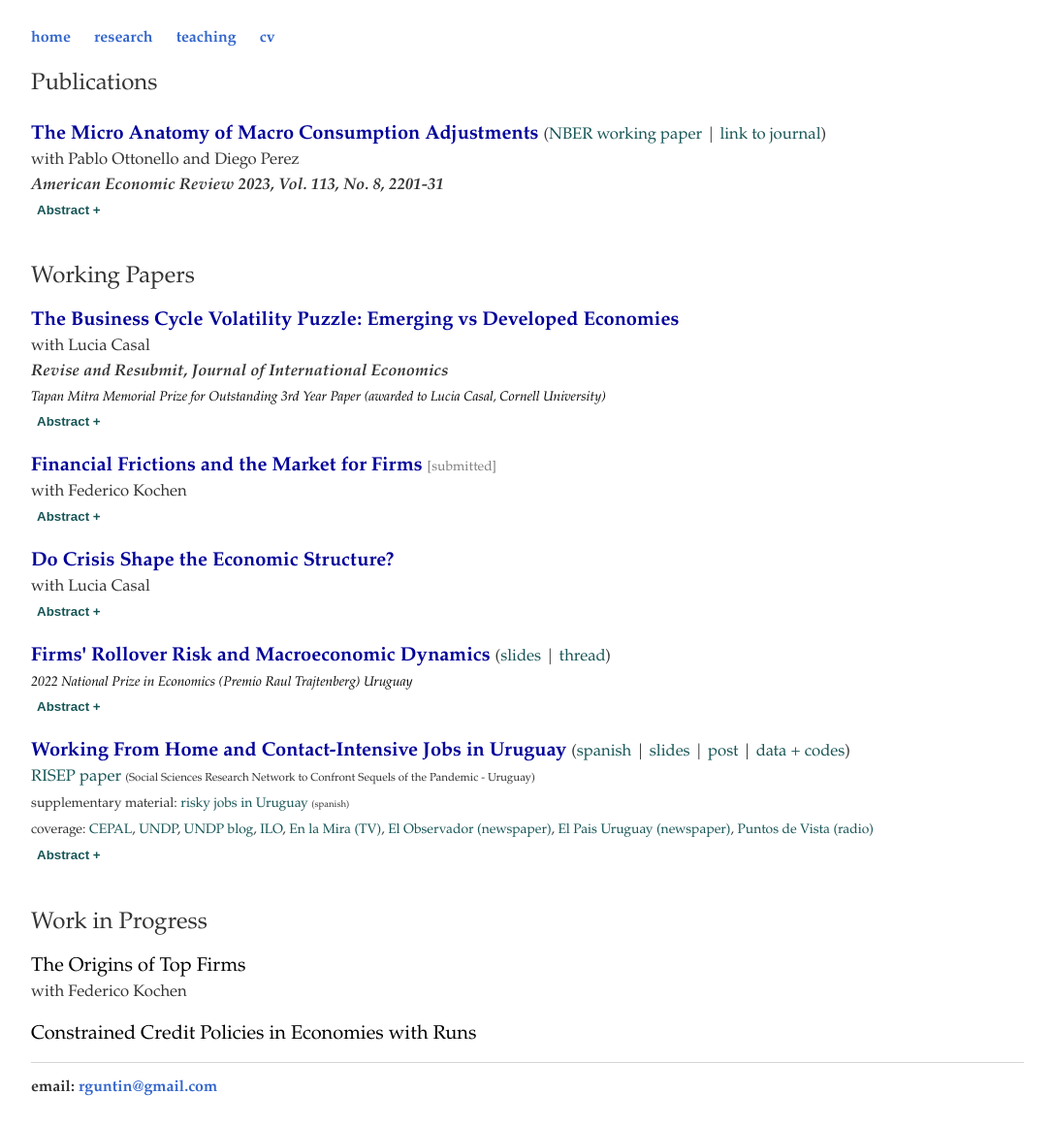
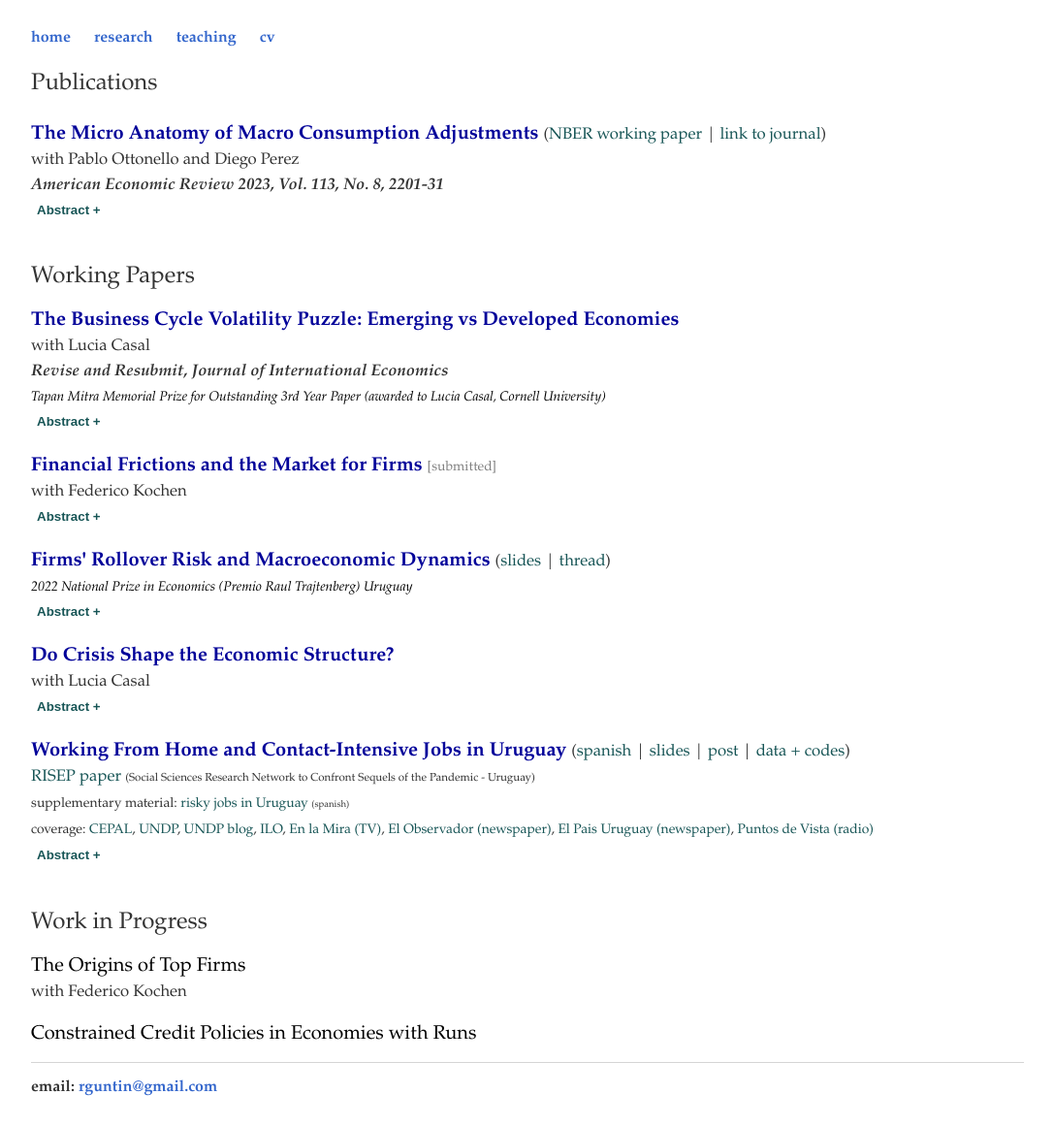
Before and after one commit to rafaguntin/rafaguntin.github.io, a Jekyll site: the page built from research/index.html, in a window 1280 px wide. Shown: the whole page at 97% size, without its empty margins (96-1183 px from the left). Built offline with Jekyll 4.4.1, drawn with Linux system fonts in a browser that asks for light colours.

Commit message:
Update index.html

```diff
--- a/research/index.html
+++ b/research/index.html
@@ -70,17 +70,6 @@ We show that the predictions from our theory are consistent with the cross-secti
 			</p>
 
 
-	<p> <a style="font-weight: bold; color:#000099"
-			       href="/research/LCRG_STcrisis.pdf"
-			       target="_blank">Do Crisis Shape the Economic Structure?</a> <small> <!-- (<a style="color:#175556" href="/research/GK - Slides NYU - 09Dec19 - Handout.pdf" target="_blank">slides</a> | <a style="color:#175556" href="https://ethanminfang.github.io/minfang.github.io/files/Discussions_Kochen_YES2020.pdf" target="_blank">YES discussion</a>)	-->
-				<br>with <a style="color:#333" href="https://www.luciacasal.com" target="_blank"> Lucia Casal</a>
-				 <br><button style ="font-weight: bold; color:#175556 ;background-color: white;border: none;" onclick="myFunction6()" id="myBtn6">Abstract +<small></button>
-					       <span id="dots6"></span> <span id="more6" style = "display:none; color:#282828; line-height: 1.4em; text-align: justify">
-In this paper, we study whether crises accelerate or slow down structural change.  We document the sectoral reallocation of economic activity following crises such as banking and sovereign debt crises, using data from 79 emerging and developed economies covering over 100 crisis episodes between 1950 and 2019. Our analysis reveals significant and persistent shifts in the aftermath of crises. On average, reallocation toward the agricultural sector delays structural transformation by 7 to 9 years, while reallocation out of the service sector is minimal. The construction sector experiences a severe collapse, whereas output shifts to manufacturing without a corresponding reallocation of employment. To understand these patterns, we use a model of growth and structural transformation with input and demand distortions. Our findings show that reallocation in agriculture and services is largely driven by standard income and price effects, while the excessive collapse in construction reflects a sharp relative increase in demand distortions. Additionally, the divergence between output and employment reallocation in manufacturing is explained by significant and persistent changes in labor distortions following a crisis.
-						 </span> <big><big>
-			</p>
-
-
         <p>  <a style="font-weight: bold ; color:#000099"
 		href="/research/Guntin_FirmsRolloverRisk.pdf"
 			                  target="_blank">
@@ -102,9 +91,15 @@ In this paper, we study whether crises accelerate or slow down structural change
 		</span> <big><big>
                             </p>
 
-
-
-
+	<p> <a style="font-weight: bold; color:#000099"
+			       href="/research/LCRG_STcrisis.pdf"
+			       target="_blank">Do Crisis Shape the Economic Structure?</a> <small> <!-- (<a style="color:#175556" href="/research/GK - Slides NYU - 09Dec19 - Handout.pdf" target="_blank">slides</a> | <a style="color:#175556" href="https://ethanminfang.github.io/minfang.github.io/files/Discussions_Kochen_YES2020.pdf" target="_blank">YES discussion</a>)	-->
+				<br>with <a style="color:#333" href="https://www.luciacasal.com" target="_blank"> Lucia Casal</a>
+				 <br><button style ="font-weight: bold; color:#175556 ;background-color: white;border: none;" onclick="myFunction6()" id="myBtn6">Abstract +<small></button>
+					       <span id="dots6"></span> <span id="more6" style = "display:none; color:#282828; line-height: 1.4em; text-align: justify">
+In this paper, we study whether crises accelerate or slow down structural change.  We document the sectoral reallocation of economic activity following crises such as banking and sovereign debt crises, using data from 79 emerging and developed economies covering over 100 crisis episodes between 1950 and 2019. Our analysis reveals significant and persistent shifts in the aftermath of crises. On average, reallocation toward the agricultural sector delays structural transformation by 7 to 9 years, while reallocation out of the service sector is minimal. The construction sector experiences a severe collapse, whereas output shifts to manufacturing without a corresponding reallocation of employment. To understand these patterns, we use a model of growth and structural transformation with input and demand distortions. Our findings show that reallocation in agriculture and services is largely driven by standard income and price effects, while the excessive collapse in construction reflects a sharp relative increase in demand distortions. Additionally, the divergence between output and employment reallocation in manufacturing is explained by significant and persistent changes in labor distortions following a crisis.
+						 </span> <big><big>
+			</p>
 
 
 
```
